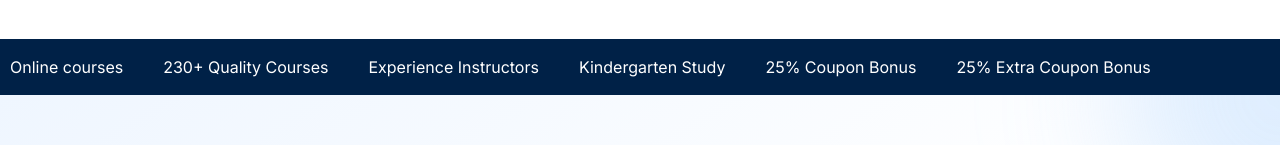
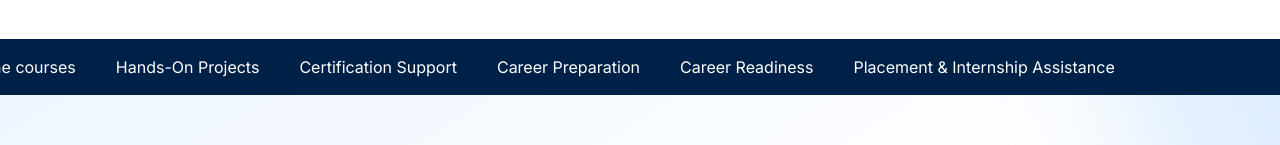
Before and after one commit to divyasrinivas3/vipas_academy, a Next.js app: page / in a window 1280 px wide. Shown: the part 801-946 px from the top of the page. Built offline with nearby package versions, Linux system fonts and the light colour scheme.

Commit message:
marqueeone scroll actions added

```diff
--- a/app/common/MarqueeOne.tsx
+++ b/app/common/MarqueeOne.tsx
@@ -9,34 +9,32 @@ const MarqueeOne = ({style_2} : any) => {
                 <div className="scrolling-wrap">
                     <div className="comm">
                         <div></div>
-                        <div className={`cmn-textslide ${style_2? "text-color-2" : ""}`}><i className="flaticon-mortarboard"></i> Education & University</div>
-                        <div className={`cmn-textslide ${style_2? "text-color-2" : ""}`}><i className="flaticon-mortarboard"></i> Online Education</div>
-                        <div className={`cmn-textslide ${style_2? "text-color-2" : ""}`}><i className="flaticon-mortarboard"></i> 230+ Quality Courses</div>
-                        <div className={`cmn-textslide ${style_2? "text-color-2" : ""}`}><i className="flaticon-mortarboard"></i> Experience Instructors</div>
-                        <div className={`cmn-textslide ${style_2? "text-color-2" : ""}`}><i className="flaticon-mortarboard"></i> Kindergarten Study</div>
-                        <div className={`cmn-textslide ${style_2? "text-color-2" : ""}`}><i className="flaticon-mortarboard"></i> 25% Coupon Bonus</div>
-                        <div className={`cmn-textslide ${style_2? "text-color-2" : ""}`}><i className="flaticon-mortarboard"></i> 25% Extra Coupon Bonus</div>
-                    </div>
+                        <div className="cmn-textslide"><i className="flaticon-mortarboard"></i>Expert Mentors</div>
+                        <div className="cmn-textslide"><i className="flaticon-mortarboard"></i> Online courses</div>
+                        <div className="cmn-textslide"><i className="flaticon-mortarboard"></i> Hands-On Projects</div>
+                        <div className="cmn-textslide"><i className="flaticon-mortarboard"></i> Certification Support</div>
+                        <div className="cmn-textslide"><i className="flaticon-mortarboard"></i> Career Preparation</div>
+                        <div className="cmn-textslide"><i className="flaticon-mortarboard"></i> Career Readiness</div>
+                        <div className="cmn-textslide"><i className="flaticon-mortarboard"></i> Placement & Internship Assistance</div>
+           </div>
                     <div className="comm">
                         <div></div>
-                        <div className={`cmn-textslide ${style_2? "text-color-2" : ""}`}><i className="flaticon-mortarboard"></i> Education & University</div>
-                        <div className={`cmn-textslide ${style_2? "text-color-2" : ""}`}><i className="flaticon-mortarboard"></i> Online Education</div>
-                        <div className={`cmn-textslide ${style_2? "text-color-2" : ""}`}><i className="flaticon-mortarboard"></i> 230+ Quality Courses</div>
-                        <div className={`cmn-textslide ${style_2? "text-color-2" : ""}`}><i className="flaticon-mortarboard"></i> Experience Instructors</div>
-                        <div className={`cmn-textslide ${style_2? "text-color-2" : ""}`}><i className="flaticon-mortarboard"></i> Kindergarten Study</div>
-                        <div className={`cmn-textslide ${style_2? "text-color-2" : ""}`}><i className="flaticon-mortarboard"></i> 25% Coupon Bonus</div>
-                        <div className={`cmn-textslide ${style_2? "text-color-2" : ""}`}><i className="flaticon-mortarboard"></i> 25% Extra Coupon Bonus</div>
-                    </div>
+                        <div className="cmn-textslide"><i className="flaticon-mortarboard"></i>Expert Mentors</div>
+                        <div className="cmn-textslide"><i className="flaticon-mortarboard"></i> Online courses</div>
+                        <div className="cmn-textslide"><i className="flaticon-mortarboard"></i> Hands-On Projects</div>
+                        <div className="cmn-textslide"><i className="flaticon-mortarboard"></i> Certification Support</div>
+                        <div className="cmn-textslide"><i className="flaticon-mortarboard"></i> Career Preparation</div>
+                        <div className="cmn-textslide"><i className="flaticon-mortarboard"></i> Career Readiness</div>
+                        <div className="cmn-textslide"><i className="flaticon-mortarboard"></i> Placement & Internship Assistance</div>          </div>
                     <div className="comm">
                         <div></div>
-                        <div className={`cmn-textslide ${style_2? "text-color-2" : ""}`}><i className="flaticon-mortarboard"></i> Education & University</div>
-                        <div className={`cmn-textslide ${style_2? "text-color-2" : ""}`}><i className="flaticon-mortarboard"></i> Online Education</div>
-                        <div className={`cmn-textslide ${style_2? "text-color-2" : ""}`}><i className="flaticon-mortarboard"></i> 230+ Quality Courses</div>
-                        <div className={`cmn-textslide ${style_2? "text-color-2" : ""}`}><i className="flaticon-mortarboard"></i> Experience Instructors</div>
-                        <div className={`cmn-textslide ${style_2? "text-color-2" : ""}`}><i className="flaticon-mortarboard"></i> Kindergarten Study</div>
-                        <div className={`cmn-textslide ${style_2? "text-color-2" : ""}`}><i className="flaticon-mortarboard"></i> 25% Coupon Bonus</div>
-                        <div className={`cmn-textslide ${style_2? "text-color-2" : ""}`}><i className="flaticon-mortarboard"></i> 25% Extra Coupon Bonus</div>
-                    </div>
+                        <div className="cmn-textslide"><i className="flaticon-mortarboard"></i>Expert Mentors</div>
+                        <div className="cmn-textslide"><i className="flaticon-mortarboard"></i> Online courses</div>
+                        <div className="cmn-textslide"><i className="flaticon-mortarboard"></i> Hands-On Projects</div>
+                        <div className="cmn-textslide"><i className="flaticon-mortarboard"></i> Certification Support</div>
+                        <div className="cmn-textslide"><i className="flaticon-mortarboard"></i> Career Preparation</div>
+                        <div className="cmn-textslide"><i className="flaticon-mortarboard"></i> Career Readiness</div>
+                        <div className="cmn-textslide"><i className="flaticon-mortarboard"></i> Placement & Internship Assistance</div> </div>
                 </div>
             </div>
         </div>
--- a/app/components/scrolling.tsx
+++ b/app/components/scrolling.tsx
@@ -9,13 +9,13 @@ const MarqueeFour = () => {
                 <div className="scrolling-wrap">
                     <div className="comm">
                         <div></div>
-                        <div className="cmn-textslide"><i className="flaticon-mortarboard"></i> Education & University</div>
+                        <div className="cmn-textslide"><i className="flaticon-mortarboard"></i>Expert Mentors</div>
                         <div className="cmn-textslide"><i className="flaticon-mortarboard"></i> Online courses</div>
-                        <div className="cmn-textslide"><i className="flaticon-mortarboard"></i> 230+ Quality Courses</div>
-                        <div className="cmn-textslide"><i className="flaticon-mortarboard"></i> Experience Instructors</div>
-                        <div className="cmn-textslide"><i className="flaticon-mortarboard"></i> Kindergarten Study</div>
-                        <div className="cmn-textslide"><i className="flaticon-mortarboard"></i> 25% Coupon Bonus</div>
-                        <div className="cmn-textslide"><i className="flaticon-mortarboard"></i> 25% Extra Coupon Bonus</div>
+                        <div className="cmn-textslide"><i className="flaticon-mortarboard"></i> Hands-On Projects</div>
+                        <div className="cmn-textslide"><i className="flaticon-mortarboard"></i> Certification Support</div>
+                        <div className="cmn-textslide"><i className="flaticon-mortarboard"></i> Career Preparation</div>
+                        <div className="cmn-textslide"><i className="flaticon-mortarboard"></i> Career Readiness</div>
+                        <div className="cmn-textslide"><i className="flaticon-mortarboard"></i> Placement & Internship Assistance</div>
                     </div>
 
                 </div>
```
